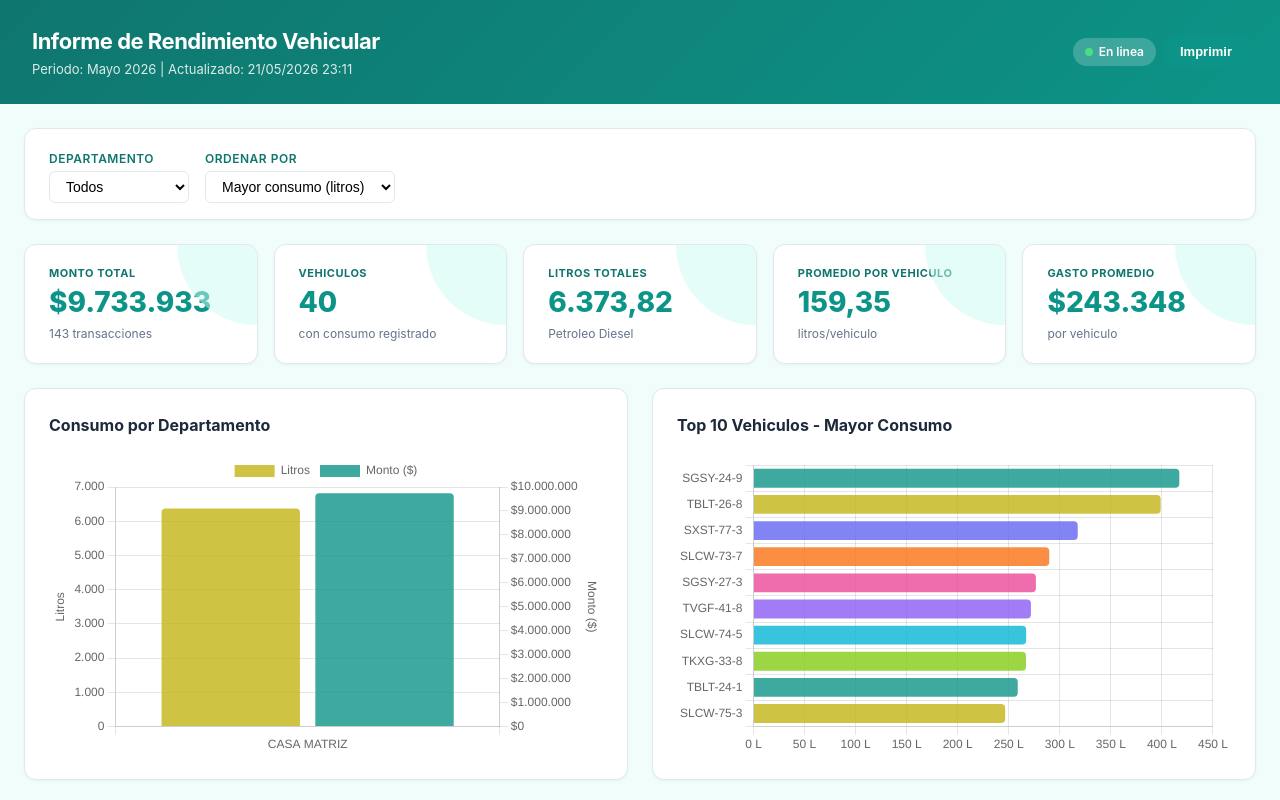
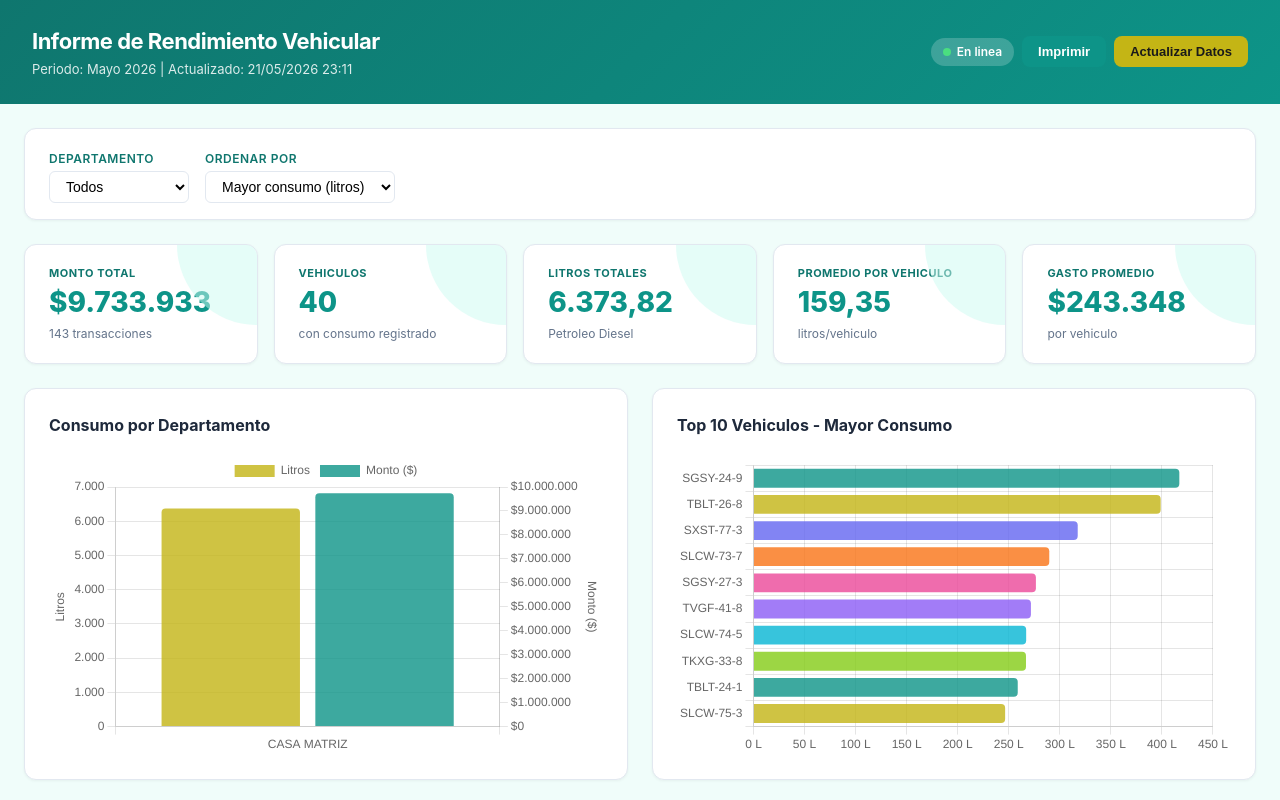
Before and after one commit to antoniocornejoa/copec-vehicle-report, a plain HTML site: page docs/index.html in a window 1280 px wide. Shown: the top 800 px of the page. Drawn offline with nearby package versions, Linux system fonts and the light colour scheme.

Commit message:
Agregar boton Actualizar Datos al reporte

```diff
--- a/docs/index.html
+++ b/docs/index.html
@@ -328,6 +328,27 @@
             background: var(--primary-dark);
         }
 
+        .btn-update {
+            background: var(--accent);
+            color: #1a1a1a;
+            position: relative;
+        }
+        .btn-update:hover {
+            background: #d4c520;
+        }
+        .btn-update.loading {
+            opacity: 0.7;
+            pointer-events: none;
+        }
+        .btn-update.success {
+            background: var(--success);
+            color: white;
+        }
+        .btn-update.error {
+            background: var(--danger);
+            color: white;
+        }
+
         /* Footer */
         .footer {
             text-align: center;
@@ -404,12 +425,13 @@
     <div class="badges">
         <span class="badge badge-online">En linea</span>
         <button class="export-btn" onclick="window.print()">Imprimir</button>
+        <button class="export-btn btn-update" id="btnUpdate" onclick="triggerWorkflow()">Actualizar Datos</button>
     </div>
 </div>
 
 <div class="container">
 
-    <!-- Filtros dinámicos -->
+    <!-- Filtros dinÃ¡micos -->
     <div class="filter-bar" id="filterBar">
         <div>
             <label>Departamento</label><br>
@@ -494,7 +516,7 @@
             <button class="tab" onclick="switchTab(event, 'tabDetail')">Detalle</button>
         </div>
 
-        <!-- Tab: Por Vehículo -->
+        <!-- Tab: Por VehÃ­culo -->
         <div id="tabVehicles" class="tab-content active">
             <div class="table-controls">
                 <input type="text" class="search-input" id="searchVehicle"
@@ -1295,6 +1317,78 @@
 
     // Init
     initFilters();
+
+    // ===== Actualizar Datos (trigger GitHub Actions workflow) =====
+    async function triggerWorkflow() {
+        const btn = document.getElementById('btnUpdate');
+        const REPO = 'antoniocornejoa/copec-vehicle-report';
+        const WORKFLOW = 'monthly_report.yml';
+
+        // Pedir token la primera vez
+        let token = localStorage.getItem('gh_pat');
+        if (!token) {
+            token = prompt(
+                'Para actualizar los datos, ingresa tu GitHub Personal Access Token.\n' +
+                'Se guardara en tu navegador para futuras actualizaciones.\n\n' +
+                'Token (ghp_...):'
+            );
+            if (!token || !token.startsWith('ghp_')) {
+                alert('Token invalido. Debe comenzar con ghp_');
+                return;
+            }
+            localStorage.setItem('gh_pat', token);
+        }
+
+        // Estado: cargando
+        btn.textContent = 'Actualizando...';
+        btn.className = 'export-btn btn-update loading';
+
+        try {
+            const res = await fetch(
+                `https://api.github.com/repos/${REPO}/actions/workflows/${WORKFLOW}/dispatches`,
+                {
+                    method: 'POST',
+                    headers: {
+                        'Authorization': 'token ' + token,
+                        'Accept': 'application/vnd.github.v3+json',
+                        'Content-Type': 'application/json'
+                    },
+                    body: JSON.stringify({
+                        ref: 'main',
+                        inputs: { fetch_all_months: 'false' }
+                    })
+                }
+            );
+
+            if (res.status === 204 || res.ok) {
+                btn.textContent = 'Actualizado!';
+                btn.className = 'export-btn btn-update success';
+                setTimeout(() => {
+                    btn.textContent = 'Actualizar Datos';
+                    btn.className = 'export-btn btn-update';
+                }, 4000);
+            } else if (res.status === 401 || res.status === 403) {
+                localStorage.removeItem('gh_pat');
+                btn.textContent = 'Token invalido';
+                btn.className = 'export-btn btn-update error';
+                setTimeout(() => {
+                    btn.textContent = 'Actualizar Datos';
+                    btn.className = 'export-btn btn-update';
+                }, 3000);
+            } else {
+                const err = await res.json();
+                throw new Error(err.message || res.status);
+            }
+        } catch (e) {
+            btn.textContent = 'Error';
+            btn.className = 'export-btn btn-update error';
+            console.error('Workflow dispatch error:', e);
+            setTimeout(() => {
+                btn.textContent = 'Actualizar Datos';
+                btn.className = 'export-btn btn-update';
+            }, 3000);
+        }
+    }
 </script>
 
 </body>
```
